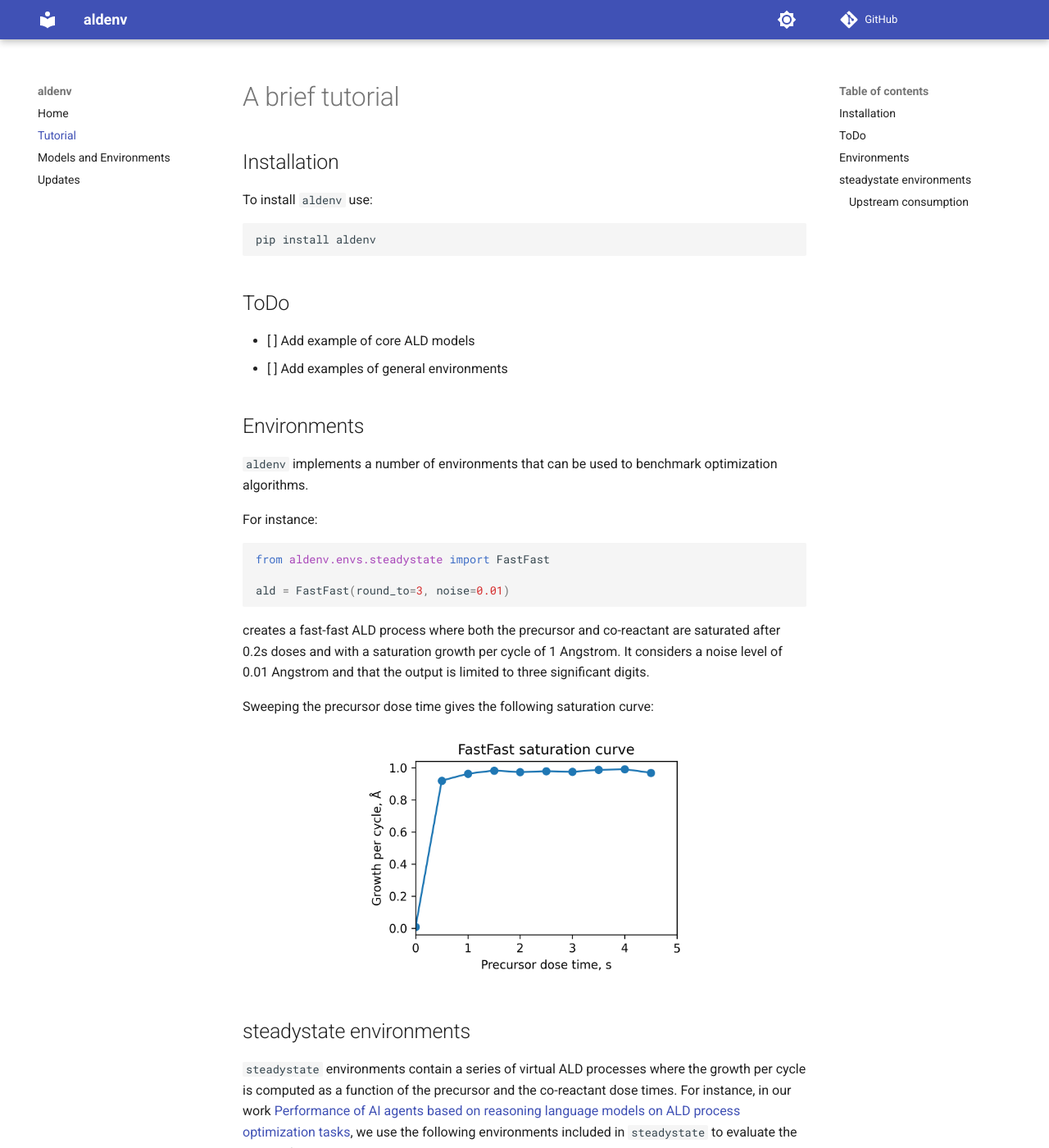
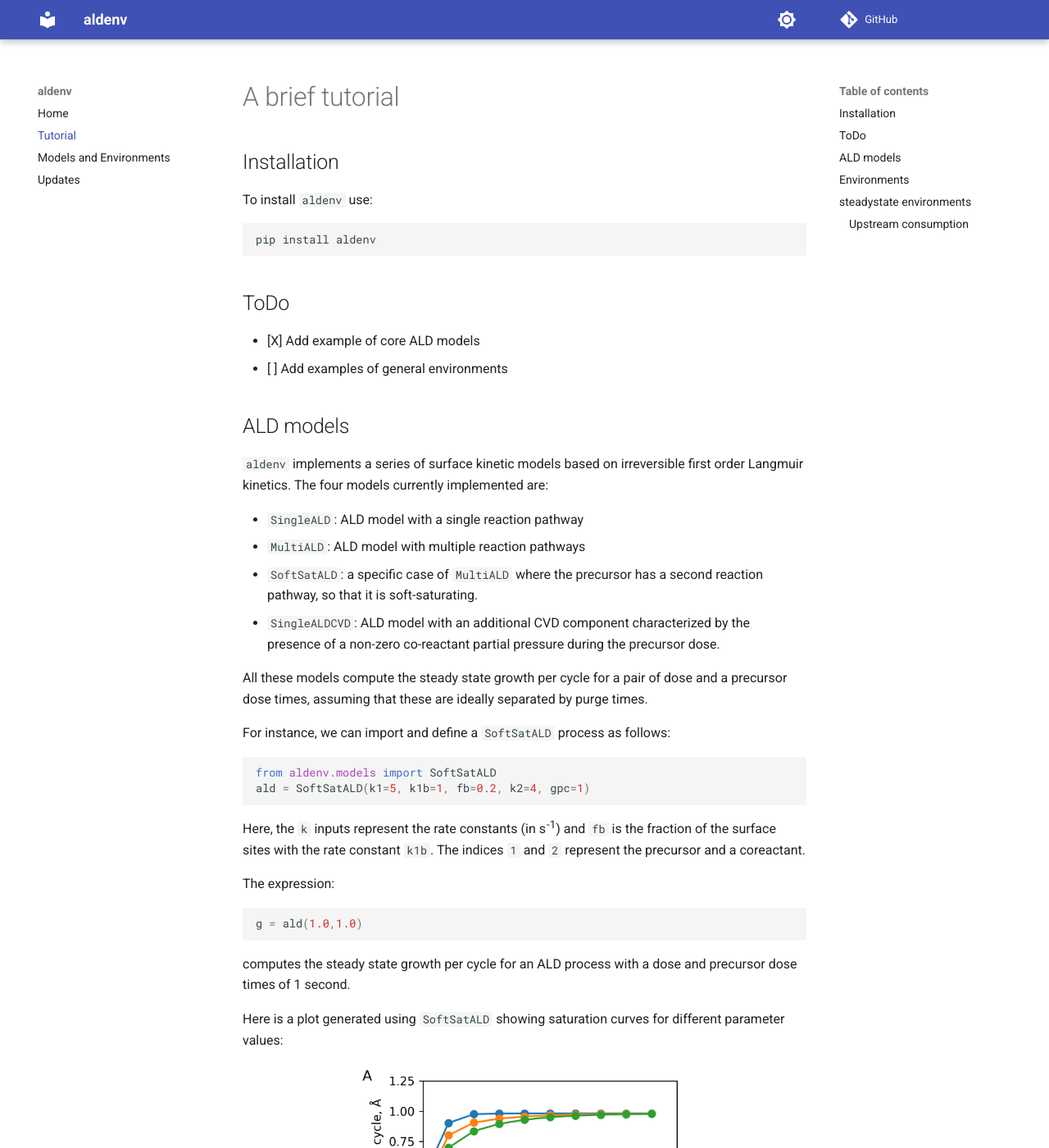
Before and after one commit to aldsim/aldenv, an MkDocs documentation site: the page built from docs/tutorial.md, in a window 1280 px wide and 1400 px high. Shown: the whole window at 82% size. Built offline with MkDocs 1.6.1 and Material for MkDocs 9.7.7, drawn with Linux system fonts in a browser that asks for light colours; plug-ins that fetch from the network failed and are left out; comment, search, counter and statistics services are not loaded.

Commit message:
added model doc

````diff
--- a/docs/tutorial.md
+++ b/docs/tutorial.md
@@ -11,8 +11,41 @@ pip install aldenv
 
 ## ToDo
 
-- [ ] Add example of core ALD models
+- [X] Add example of core ALD models
 - [ ] Add examples of general environments
+
+## ALD models
+
+`aldenv` implements a series of surface kinetic models based on irreversible first order Langmuir kinetics. The four models currently implemented are:
+
+- `SingleALD`: ALD model with a single reaction pathway
+- `MultiALD`: ALD model with multiple reaction pathways
+- `SoftSatALD`: a specific case of `MultiALD` where the precursor has a second reaction pathway, so that it is soft-saturating.
+- `SingleALDCVD`: ALD model with an additional CVD component characterized by the presence of a non-zero co-reactant partial pressure during the precursor dose.
+
+All these models compute the steady state growth per cycle for a pair of dose and a precursor dose times, assuming that these are ideally separated by purge times.
+
+For instance, we can import and define a `SoftSatALD` process as follows:
+
+```python
+from aldenv.models import SoftSatALD
+ald = SoftSatALD(k1=5, k1b=1, fb=0.2, k2=4, gpc=1)
+```
+
+Here, the `k` inputs represent the rate constants (in s<sup>-1</sup>) and `fb` is the fraction of the surface sites with the rate constant `k1b`. The indices `1` and `2` represent the precursor and a coreactant.
+
+The expression:
+```python
+g = ald(1.0,1.0)
+```
+computes the steady state growth per cycle for an ALD process with a dose and precursor dose times of 1 second.
+
+Here is a plot generated using `SoftSatALD` showing saturation curves for different parameter values:
+
+<figure markdown="span">
+![SoftSatALD saturation curve](./images/softsat.png){ width="60%" }
+</figure>
+
 
 ## Environments
 
````
Also changed, not shown: docs/images/softsat.png (added).
